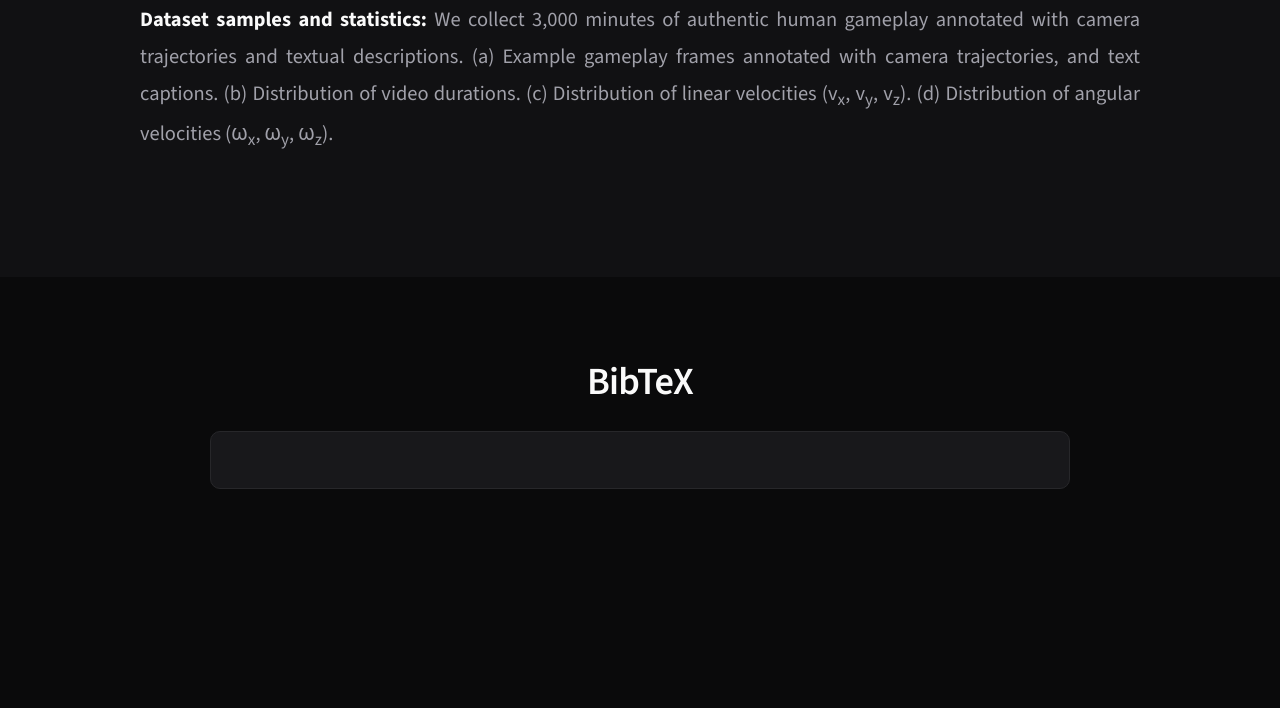
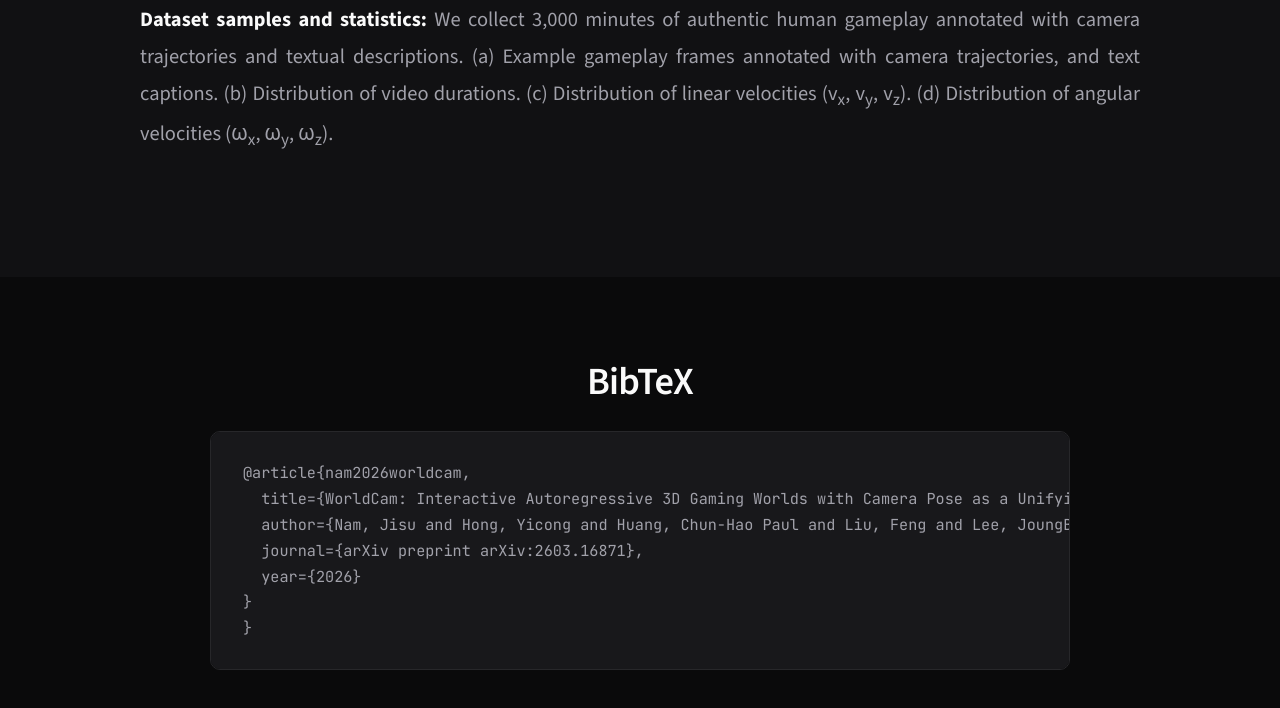
Before and after one commit to cvlab-kaist/WorldCam, a plain HTML site: page index.html in a window 1280 px wide. Shown: the part 5758-6466 px from the top of the page. Before the commit the page ends 6407 px from the top, so only its background shows below. Drawn offline with nearby package versions, Linux system fonts and the light colour scheme; some icons are missing.

Commit message:
Update bibtex

```diff
--- a/index.html
+++ b/index.html
@@ -422,8 +422,13 @@
   line-height: 1.7;
   max-width: 860px;
   margin: 0 auto;
-      ">
-</pre>
+">@article{nam2026worldcam,
+  title={WorldCam: Interactive Autoregressive 3D Gaming Worlds with Camera Pose as a Unifying Geometric Representation},
+  author={Nam, Jisu and Hong, Yicong and Huang, Chun-Hao Paul and Liu, Feng and Lee, JoungBin and Kim, Jiyoung and Jin, Siyoon and Lee, Yunsung and Jung, Jaeyoon and Choi, Suhwan and others},
+  journal={arXiv preprint arXiv:2603.16871},
+  year={2026}
+}
+}</pre>
     </div>
   </section>
 
```
Lines whose indentation alone changed are shown as unchanged.
